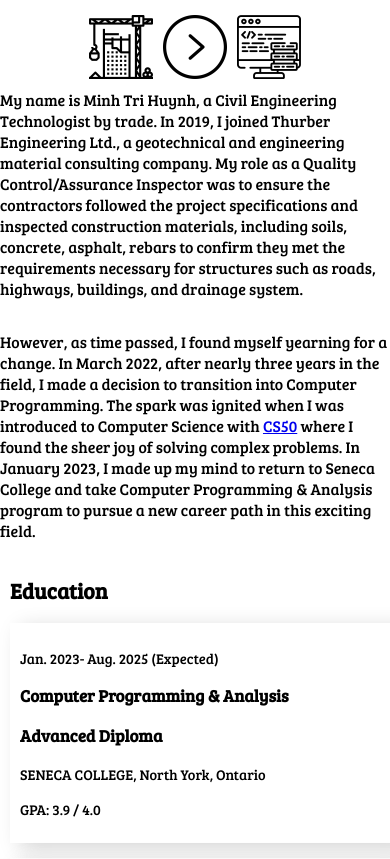
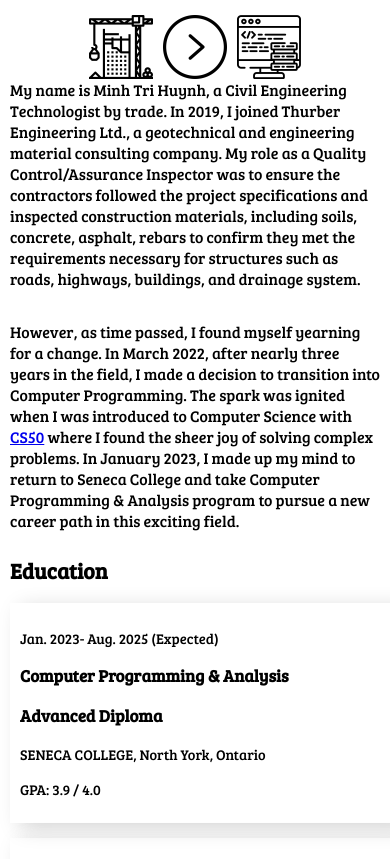
Before and after one commit to trihuynh0503/My-webpage, a plain HTML site: page index.html in a window 390 px wide. Shown: the part 934-1793 px from the top of the page. Drawn offline with nearby package versions, Linux system fonts and the light colour scheme.

Commit message:
Padding change

```diff
--- a/css/styles.css
+++ b/css/styles.css
@@ -128,7 +128,6 @@ hr {
 }
 #education {
     padding: 10px;
-
 }
 .certCard {
     display: grid;
@@ -273,10 +272,6 @@ select[name="rating"] {
     .info-pictures {
         display: none;
     }
-    #info .info-text {
-        width: 100%;
-        padding: 10px 0;
-    }
 }
 @media (max-width: 600px) {
     .certCard {
```
